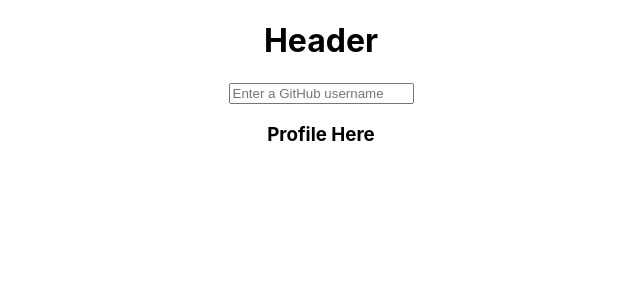
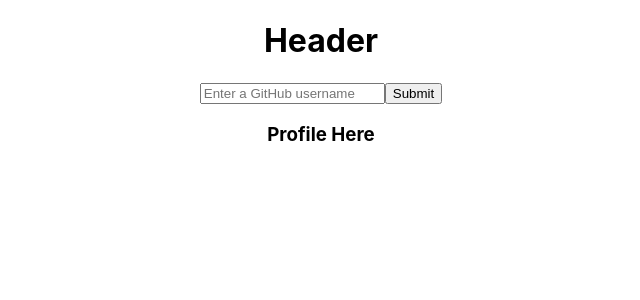
Before and after one commit to lkmarcum/Github-User-Info, a React (Create React App) app in the folder github-info/: page / in a window 1280 px wide. Shown: the top 300 px of the page, without its empty margins (319-959 px from the left). Built offline with nearby package versions, Linux system fonts and the light colour scheme.

Commit message:
setup basic axios GET request, connected it to search form

```diff
--- a/github-info/package.json
+++ b/github-info/package.json
@@ -6,6 +6,7 @@
     "@testing-library/jest-dom": "^4.2.4",
     "@testing-library/react": "^9.3.2",
     "@testing-library/user-event": "^7.1.2",
+    "axios": "^0.19.2",
     "react": "^16.13.1",
     "react-dom": "^16.13.1",
     "react-scripts": "3.4.1"
--- a/github-info/src/App.js
+++ b/github-info/src/App.js
@@ -1,16 +1,33 @@
-import React from "react";
+import React, { useState } from "react";
 import logo from "./logo.svg";
 import "./App.css";
 import Header from "./components/Header";
 import Search from "./components/Search";
 import Profile from "./components/Profile";
+import axios from "axios";
 
 function App() {
+  const [user, setUser] = useState({
+    username: "",
+    imgURL: "",
+  });
+
+  const searchUser = (name) => {
+    axios
+      .get(`https://api.github.com/users/${name}`)
+      .then((data) => {
+        console.log(data);
+      })
+      .catch((error) => {
+        console.log(error);
+      });
+  };
+
   return (
     <div className="App">
       <Header />
-      <Search />
-      <Profile />
+      <Search searchUser={searchUser} />
+      <Profile user="user" />
       {/* <header className="App-header">
         <img src={logo} className="App-logo" alt="logo" />
         <p>
--- a/github-info/src/components/Profile.js
+++ b/github-info/src/components/Profile.js
@@ -1,6 +1,6 @@
 import React from "react";
 
-function Profile() {
+function Profile(props) {
   return <h3>Profile Here</h3>;
 }
 
--- a/github-info/src/components/Search.js
+++ b/github-info/src/components/Search.js
@@ -1,14 +1,27 @@
-import React from "react";
+import React, { useState } from "react";
 
-function Search() {
+function Search(props) {
+  const [input, setInput] = useState("");
+
+  const changeHandler = (event) => {
+    setInput(event.target.value);
+  };
+
+  const submitSearch = (e) => {
+    e.preventDefault();
+    props.searchUser(input);
+    setInput("");
+  };
+
   return (
-    <form>
+    <form onSubmit={submitSearch}>
       <input
         type="text"
-        id="username"
-        name="username"
         placeholder="Enter a GitHub username"
+        onChange={(event) => changeHandler(event)}
+        value={input}
       />
+      <button>Submit</button>
     </form>
   );
 }
```
Also changed, not shown: 2 other files (tests, documents, lock files or other folders).
